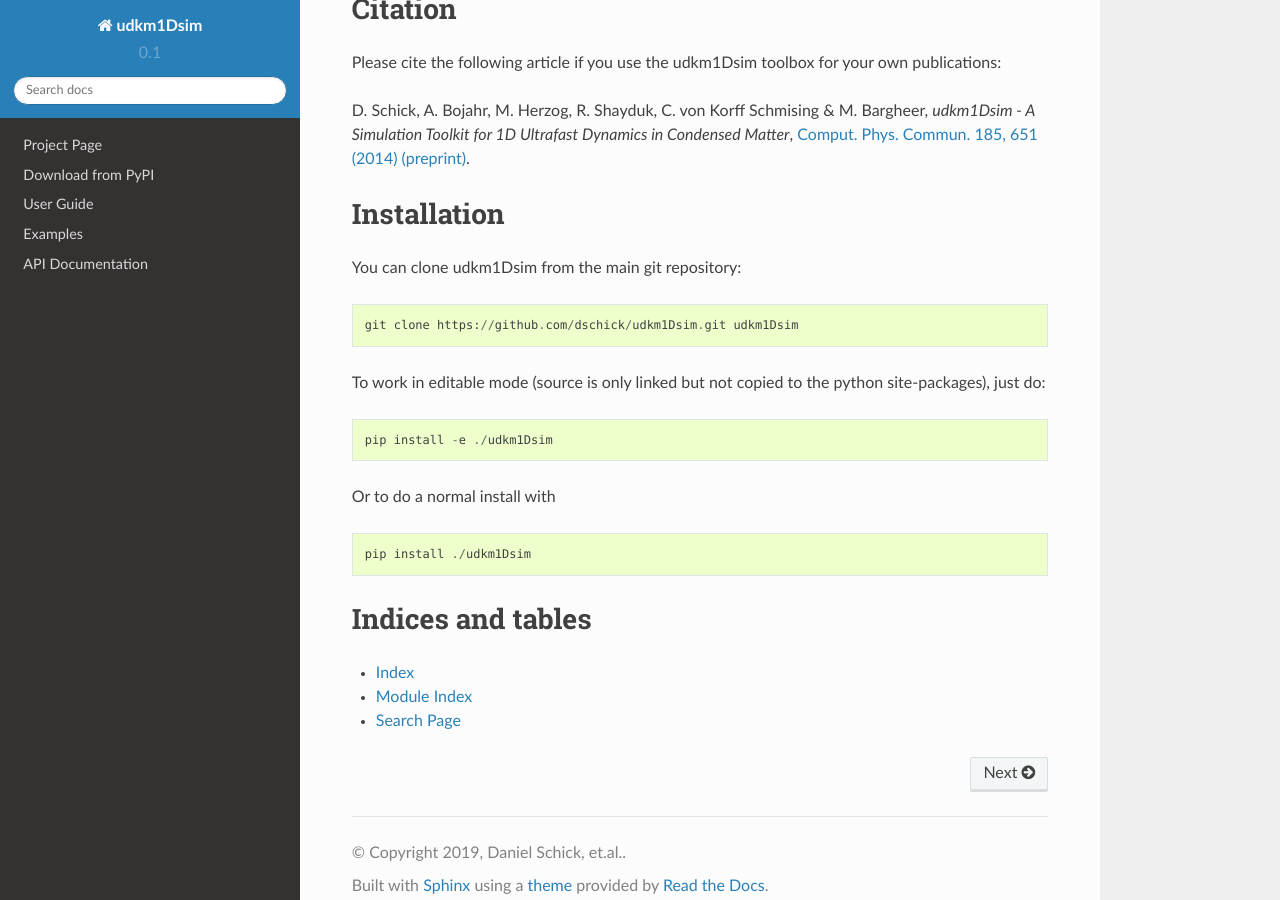
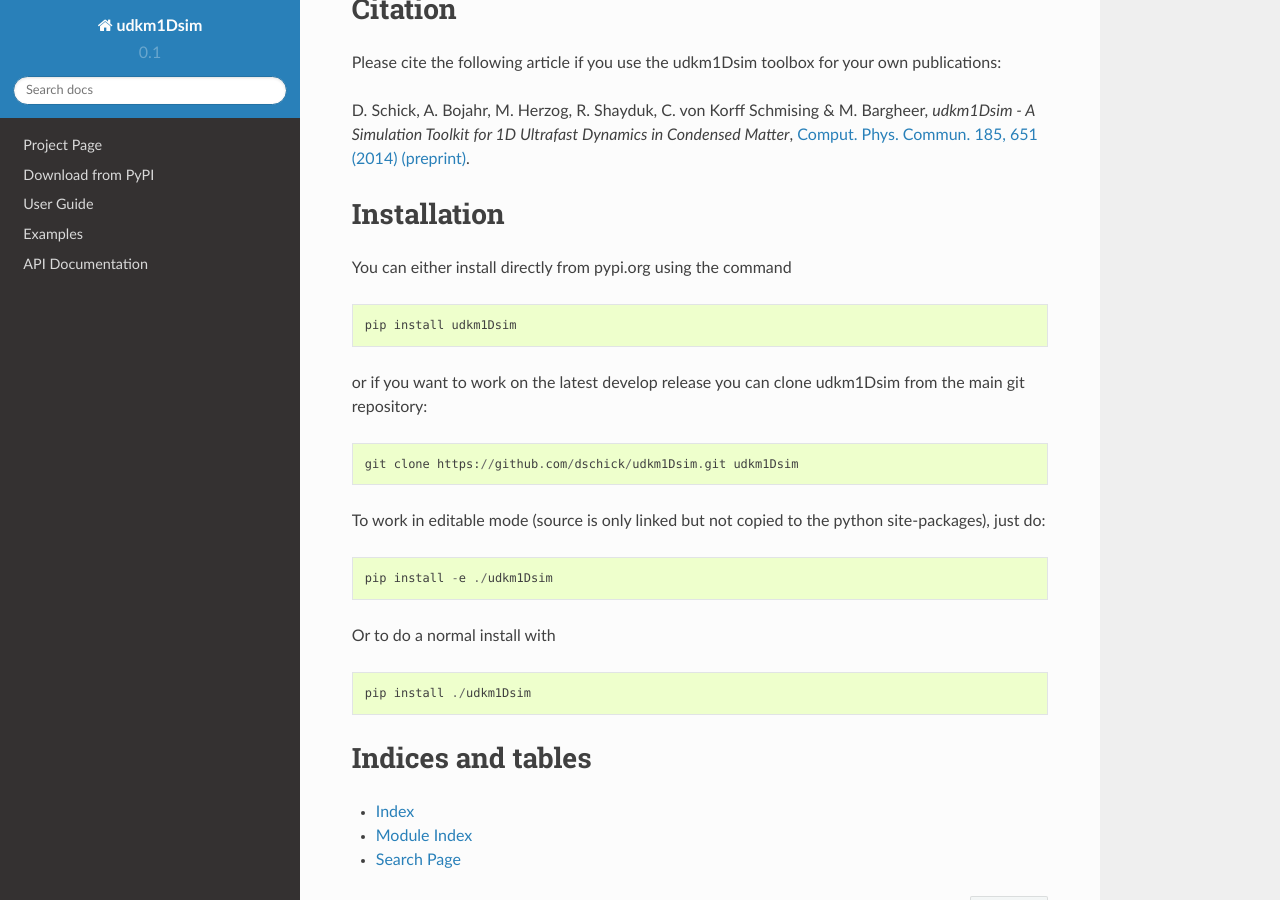
Before and after one commit to dschick/udkm1Dsim, a Sphinx documentation site: the page built from docs/source/index.rst, in a window 1280 px wide and 900 px high, scrolled down 506 px. Built offline with Sphinx 7.4.7 and the Read the Docs theme 2.0.0, drawn with Linux system fonts in a browser that asks for light colours.

Commit message:
update install instruction for docs

```diff
--- a/docs/source/index.rst
+++ b/docs/source/index.rst
@@ -46,7 +46,14 @@ D. Schick, A. Bojahr, M. Herzog, R. Shayduk, C. von Korff Schmising & M. Barghee
 Installation
 ============
 
-You can clone udkm1Dsim from the main git repository:
+You can either install directly from pypi.org using the command
+
+::
+
+    pip install udkm1Dsim
+
+or if you want to work on the latest develop release you can clone
+udkm1Dsim from the main git repository:
 
 ::
 
```
